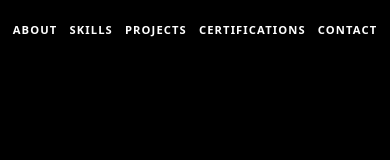
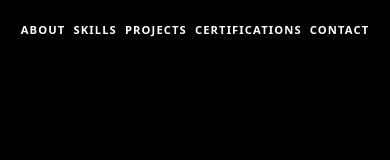
Before and after one commit to Gauri-Nagariya/portfolio, a React (Vite) app: page / in a window 390 px wide. Shown: the top 160 px of the page. Built offline with nearby package versions, Linux system fonts and the light colour scheme.

Commit message:
Update Navbar.jsx

```diff
--- a/src/components/Navbar.jsx
+++ b/src/components/Navbar.jsx
@@ -17,9 +17,9 @@ const Navbar = () => {
   };
 
   return (
-    <nav className="fixed top-0 w-full bg-black/40 backdrop-blur-md z-50 py-4 sm:py-6 px-4 sm:px-8 shadow-lg">
+    <nav className="fixed top-0 w-full bg-black/40 backdrop-blur-md z-50 py-4 sm:py-6 px-6 sm:px-8 shadow-lg">
       {/* <ul className="flex flex-wrap justify-center space-x-2 sm:space-x-12 text-sm sm:text-xl font-semibold tracking-widest"> */}
-      <ul className="flex justify-center space-x-3 sm:space-x-12 font-semibold px-2 sm:px-0">
+      <ul className="flex justify-center space-x-2 sm:space-x-12 font-semibold px-2 sm:px-0">
 
         <li>
           <a
```
